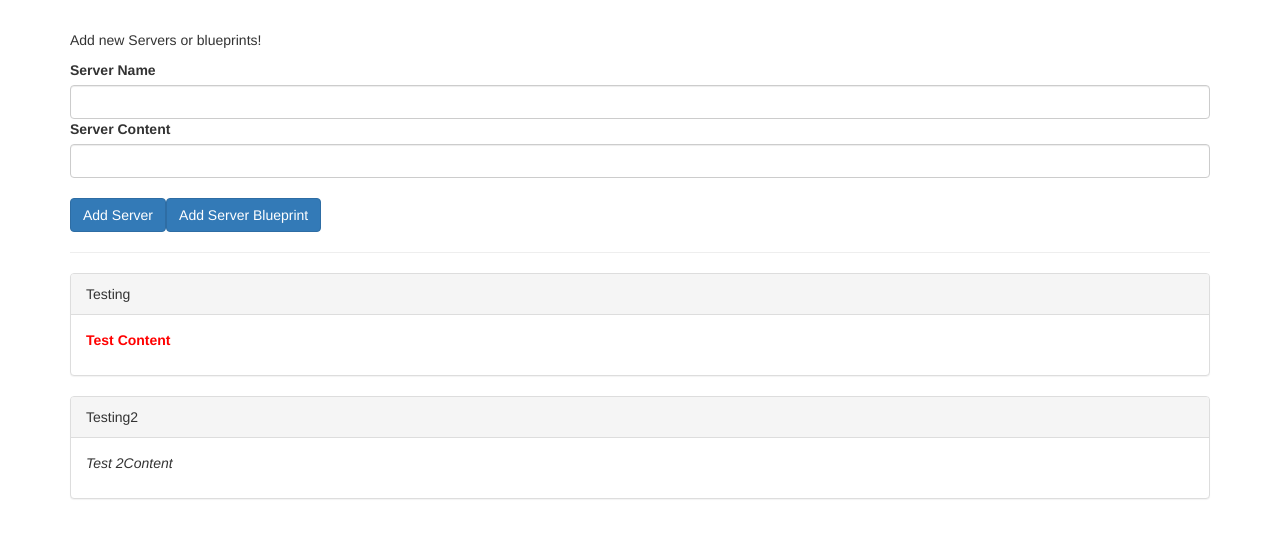
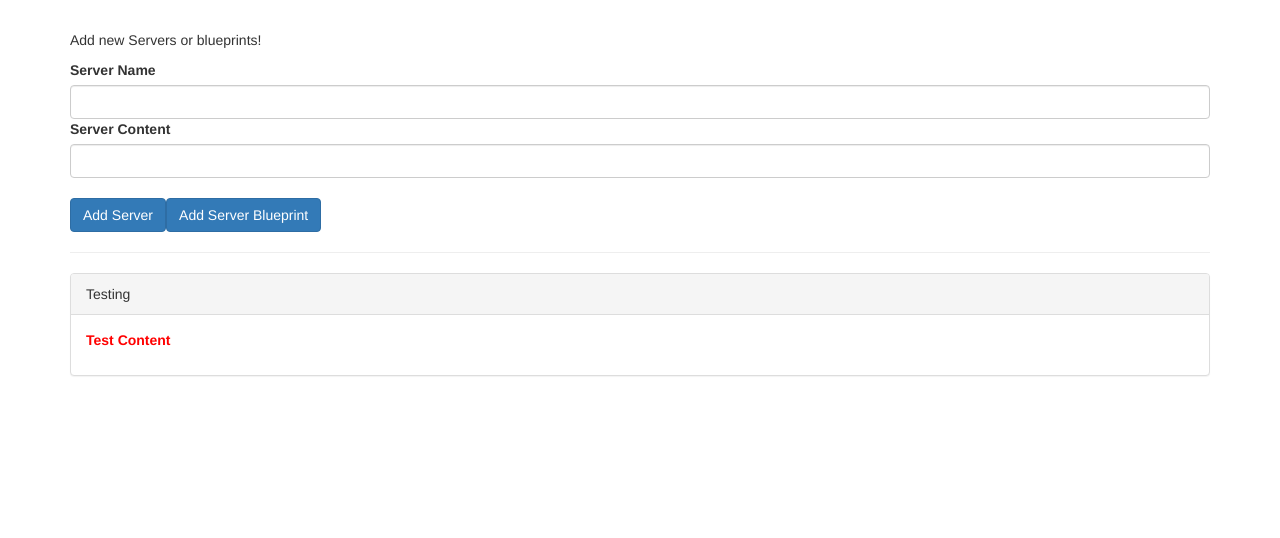
Before and after one commit to Ruturaj2003/Angular_Project, an Angular app: page / in a window 1280 px wide. Shown: the top 538 px of the page. Built offline with nearby package versions, Linux system fonts and the light colour scheme.

Commit message:
Add finishing Touches

```diff
--- a/src/app/app.component.css
+++ b/src/app/app.component.css
@@ -1,7 +1,3 @@
 .container {
   margin-top: 30px;
 }
-
-p {
-  color: blue;
-}
--- a/src/app/app.component.html
+++ b/src/app/app.component.html
@@ -1,8 +1,9 @@
 <div class="container">
   <app-cockpit
     (serverCreated)="onServerAdded($event)"
-    (serverCreated)="onBlueprintAdded($event)"
+    (blueprintCreated)="onBlueprintAdded($event)"
   ></app-cockpit>
+
   <hr />
   <div class="row">
     <div class="col-xs-12">
--- a/src/app/app.component.ts
+++ b/src/app/app.component.ts
@@ -13,13 +13,8 @@ export class AppComponent {
       name: 'Testing',
       content: 'Test Content',
     },
-    {
-      type: 'blueprint',
-      name: 'Testing2',
-      content: 'Test 2Content',
-    },
   ];
-$event: { serverName: string; serverContent: string; };
+  $event: { serverName: string; serverContent: string };
 
   onServerAdded(serverData: { serverName: string; serverContent: string }) {
     this.serverElements.push({
--- a/src/app/server-element/server-element.component.css
+++ b/src/app/server-element/server-element.component.css
@@ -0,0 +1,3 @@
+p {
+  color: blue;
+}
```
